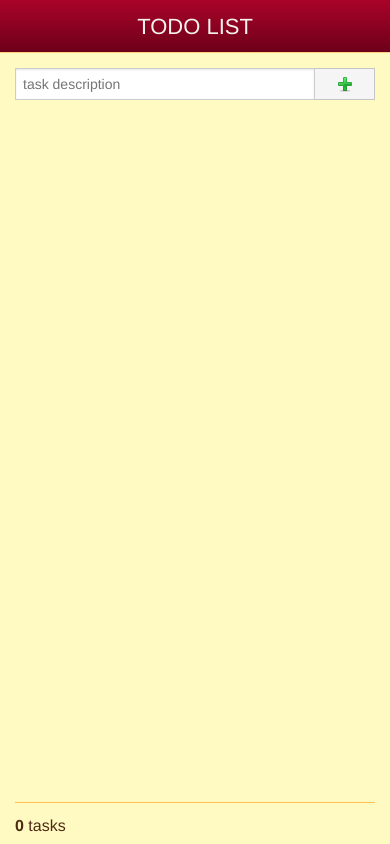
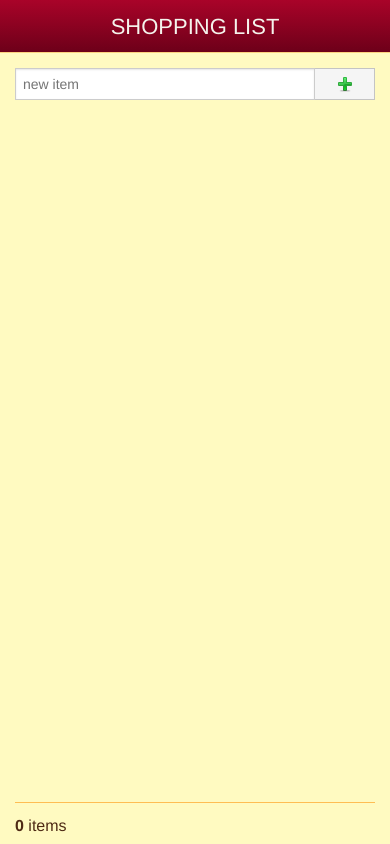
Before and after one commit to skrystian/shoppinglist, a plain HTML site: page index.html in a window 390 px wide. Drawn offline with Linux system fonts and the light colour scheme.

Commit message:
new files

```diff
--- a/index.html
+++ b/index.html
@@ -20,7 +20,7 @@
 
         <div class="row title">
             <div class="large-12 columns">
-                <h3>TODO LIST</h3>
+                <h3>SHOPPING LIST</h3>
             </div>
         </div>
 
@@ -32,7 +32,7 @@
                 <div class="large-12 columns">
                     <div class="row collapse">
                         <div class="small-10 columns">
-                            <input type="text" placeholder="task description">
+                            <input type="text" placeholder="new item">
                         </div>
                         <div class="small-2 columns">
                             <a href="#" id="addItemBtn" class=" prefix addItem"></a>
--- a/js/app.js
+++ b/js/app.js
@@ -113,7 +113,7 @@
       };
 
       TodoApp.prototype.onChangeModel = function() {
-        return $(".numberOfTasks").html("<b>" + this.list.length + "</b>" + " tasks");
+        return $(".numberOfTasks").html("<b>" + this.list.length + "</b>" + " items");
       };
 
       TodoApp.prototype.events = {
@@ -172,28 +172,6 @@
     navigator.contacts.find(fields, onSuccess, onError, options)
     */
 
-    /*
-    for i in [1..numberOfLvl] by 1
-        $("#listlvl" + i.toString() + " > li").mouseover ->
-            $(this).find('.leftMenuItemsCounter').hide()
-            $(this).find('.leftMenuItemsConfig').show()
-        $("#listlvl" + i.toString() + " > li").mouseout ->
-            $(this).find('.leftMenuItemsConfig').hide()
-            $(this).find('.leftMenuItemsCounter').show()
-
-        $("#listlvl" + i.toString() + " > li").bind "tap", ->
-            clearSelected($(this).parent().attr 'id')
-            lvl = $(this).parent().attr 'id'
-            lvl = lvl.substr(lvl.length - 1, 1)
-            itemName = $(this).find('a').html()
-            switch parseInt(lvl)
-                when 1 then setContainerTitle('showContainer', itemName)
-                when 2 then setContainerTitle('eventContainer', itemName)
-                when 3 then setContainerTitle('folderContainer', itemName)
-                else
-            $(this).addClass "selectedItem"
-    */
-
     $("#listlvl1 img, #listlvl2 img, #listlvl3 img, .colorTip").mouseover(function() {
       var colorTip, setColorTipPosition;
       colorTip = $(this).parent().find('.colorTip');
```
Also changed, not shown: 1 other file.
